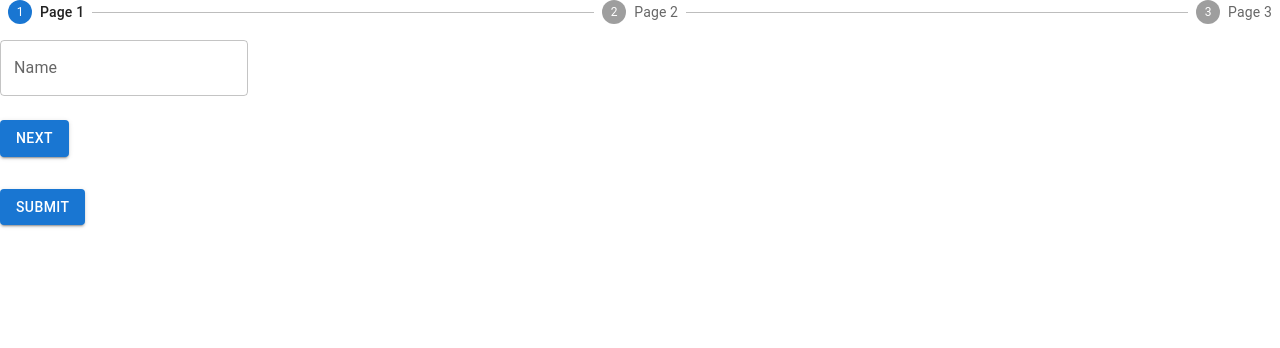
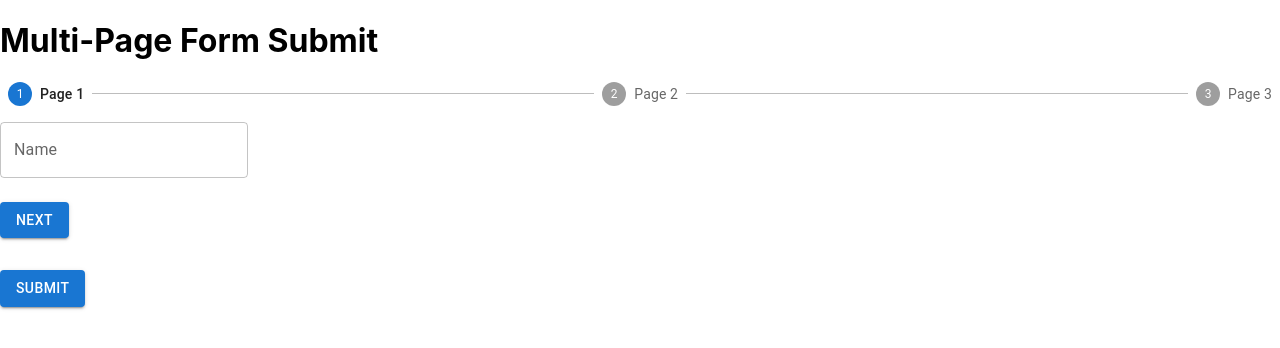
Before and after one commit to johnmchale/reactrouterform, a React (Create React App) app: page / in a window 1280 px wide. Shown: the top 348 px of the page. Built offline with nearby package versions, Linux system fonts and the light colour scheme.

Commit message:
add title

```diff
--- a/src/App.js
+++ b/src/App.js
@@ -31,6 +31,7 @@ function App() {
 
   return (
     <div>
+      <h1>Multi-Page Form Submit</h1>
       <Stepper activeStep={activeStep}>
         {steps.map((label) => (
           <Step key={label}>
```
